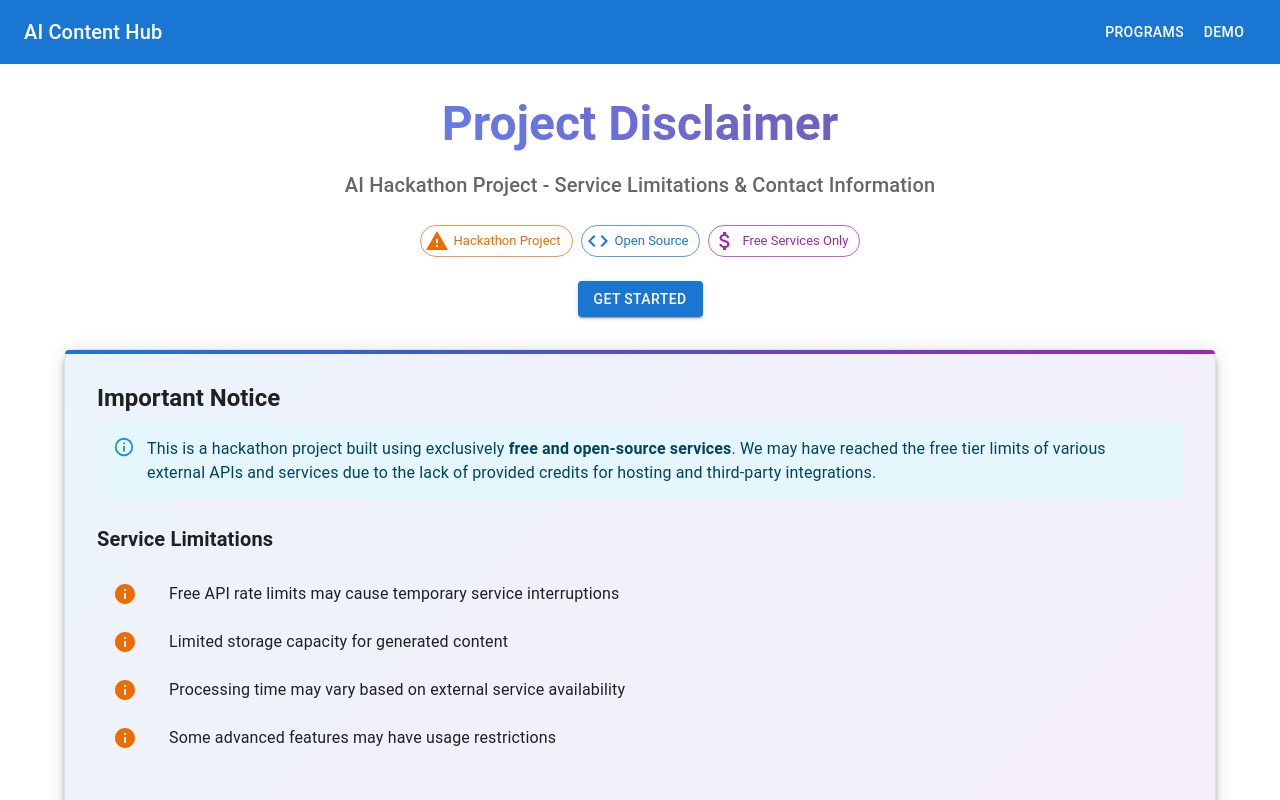
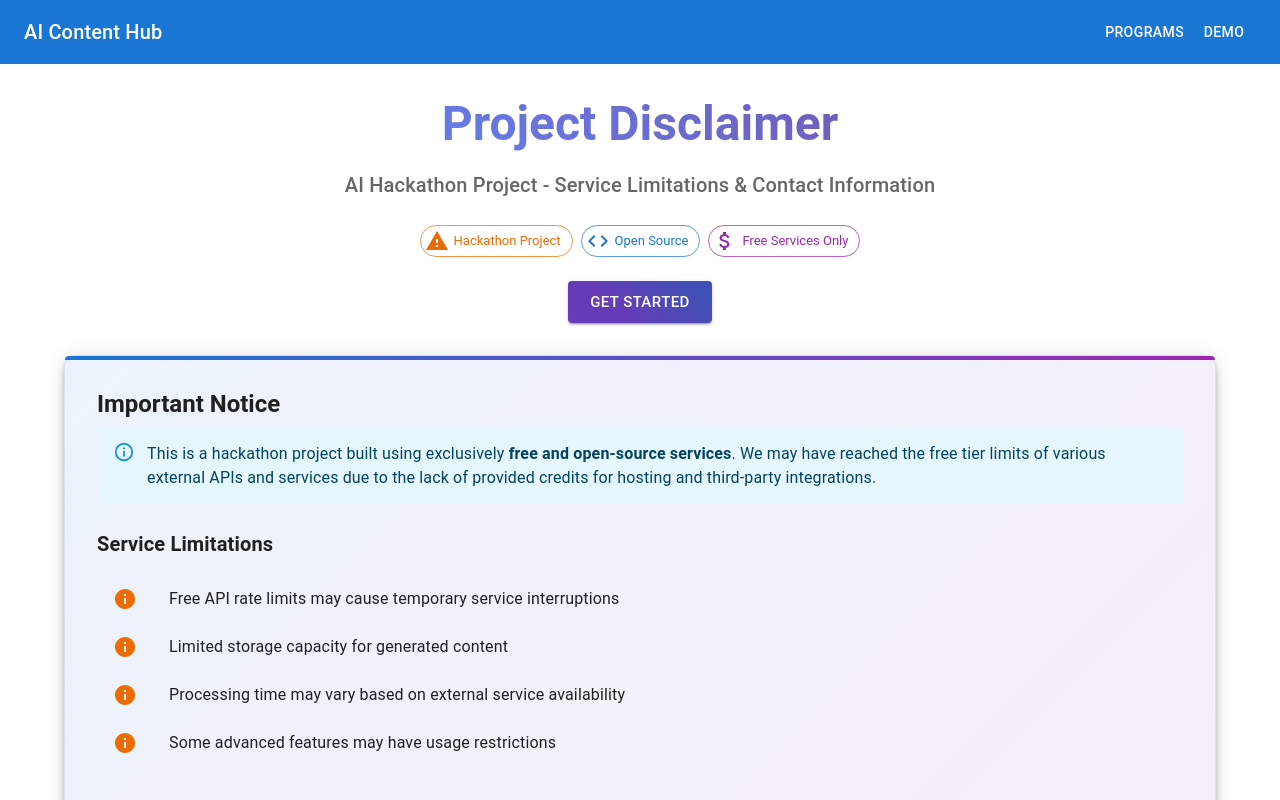
Before and after one commit to mo-shahzaib/ai-hackathon, a React (Vite) app: page / in a window 1280 px wide. Shown: the top 800 px of the page. Built offline with nearby package versions, Linux system fonts and the light colour scheme.

Commit message:
update button ui

```diff
--- a/src/Pages/Disclaimer.jsx
+++ b/src/Pages/Disclaimer.jsx
@@ -167,7 +167,16 @@ const DisclaimerPage = () => {
           />
         </Box>
 
-        <Button variant="contained" color="primary" component={Link} to="/home">
+        <Button
+          size="large"
+          variant="contained"
+          color="primary"
+          component={Link}
+          to="/home"
+          sx={{
+            background: "linear-gradient(45deg, #673AB7 30%, #3F51B5 90%)",
+          }}
+        >
           Get Started
         </Button>
       </Box>
```
